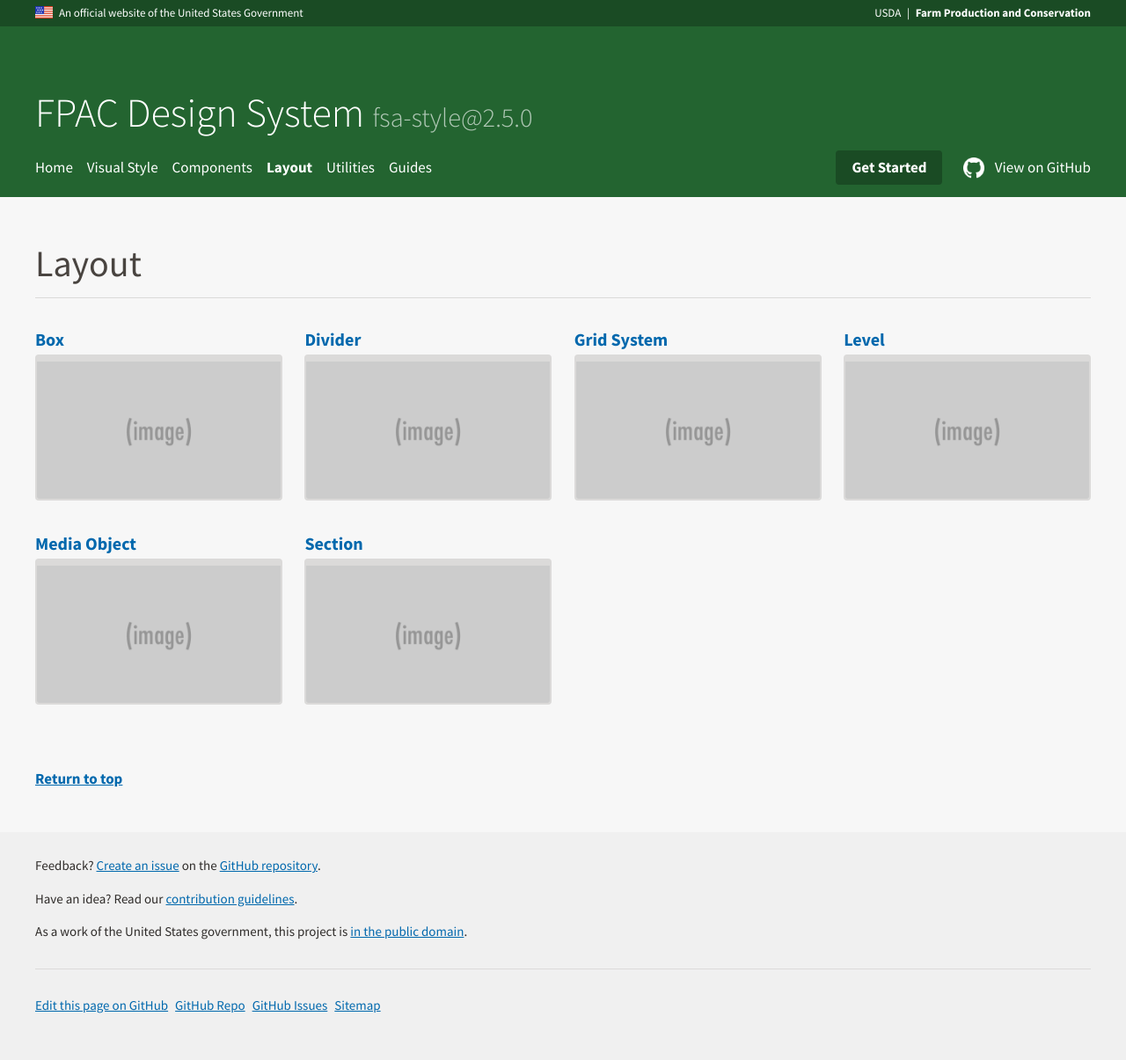
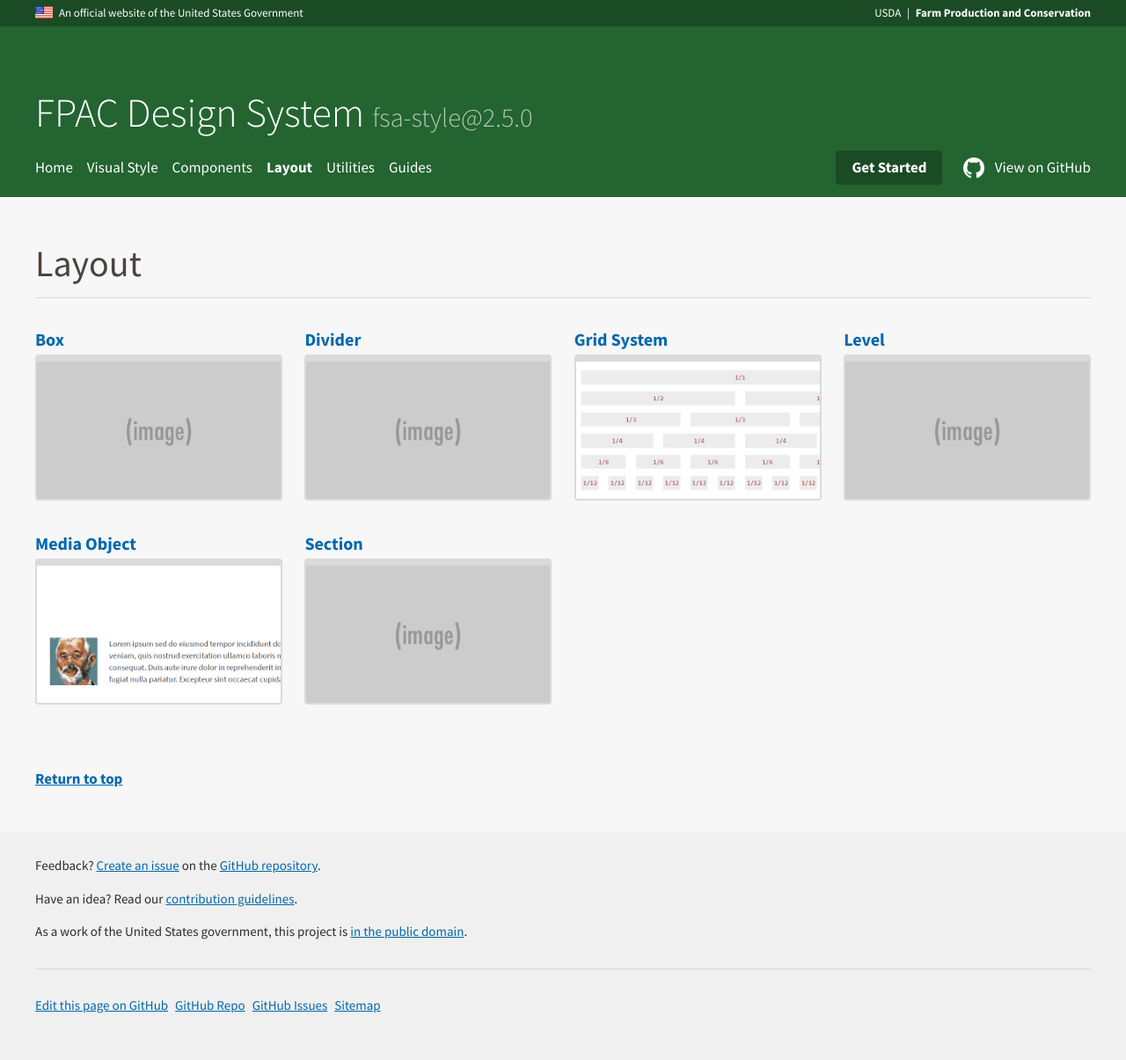
Before and after one commit to USDA-FSA/fsa-design-system, a Jekyll site: the page built from layout/index.md, in a window 1280 px wide. Shown: the whole page at 88% size. Built offline with Jekyll 4.4.1, drawn with Linux system fonts in a browser that asks for light colours.

Commit message:
placeholder thumbs [initial #337]

```diff
--- a/_data/navvy.yml
+++ b/_data/navvy.yml
@@ -204,27 +204,27 @@
 
     - subtitle: "Box"
       subhref: "layout/box"
-      img: "img/subcategories/asdfasdfasdfasdf.png"
+      img: "img/subcategories/box.png"
 
     - subtitle: "Divider"
       subhref: "layout/divider"
-      img: "img/subcategories/asdfasdfasdfasdf.png"
+      img: "img/subcategories/divider.png"
 
     - subtitle: "Grid System"
       subhref: "layout/grid"
-      img: "img/subcategories/asdfasdfasdfasdf.png"
+      img: "img/subcategories/grid.png"
 
     - subtitle: "Level"
       subhref: "layout/level"
-      img: "img/subcategories/asdfasdfasdfasdf.png"
+      img: "img/subcategories/level.png"
 
     - subtitle: "Media Object"
       subhref: "layout/media-object"
-      img: "img/subcategories/asdfasdfasdfasdf.png"
+      img: "img/subcategories/media-objects.png"
 
     - subtitle: "Section"
       subhref: "layout/section"
-      img: "img/subcategories/asdfasdfasdfasdf.png"
+      img: "img/subcategories/section.png"
 
 - title: "Utilities"
   href: "utilities"
```
Also changed, not shown: img/subcategories/box.png (added), img/subcategories/divider.png (added), img/subcategories/level.png (added), img/subcategories/section.png (added).
